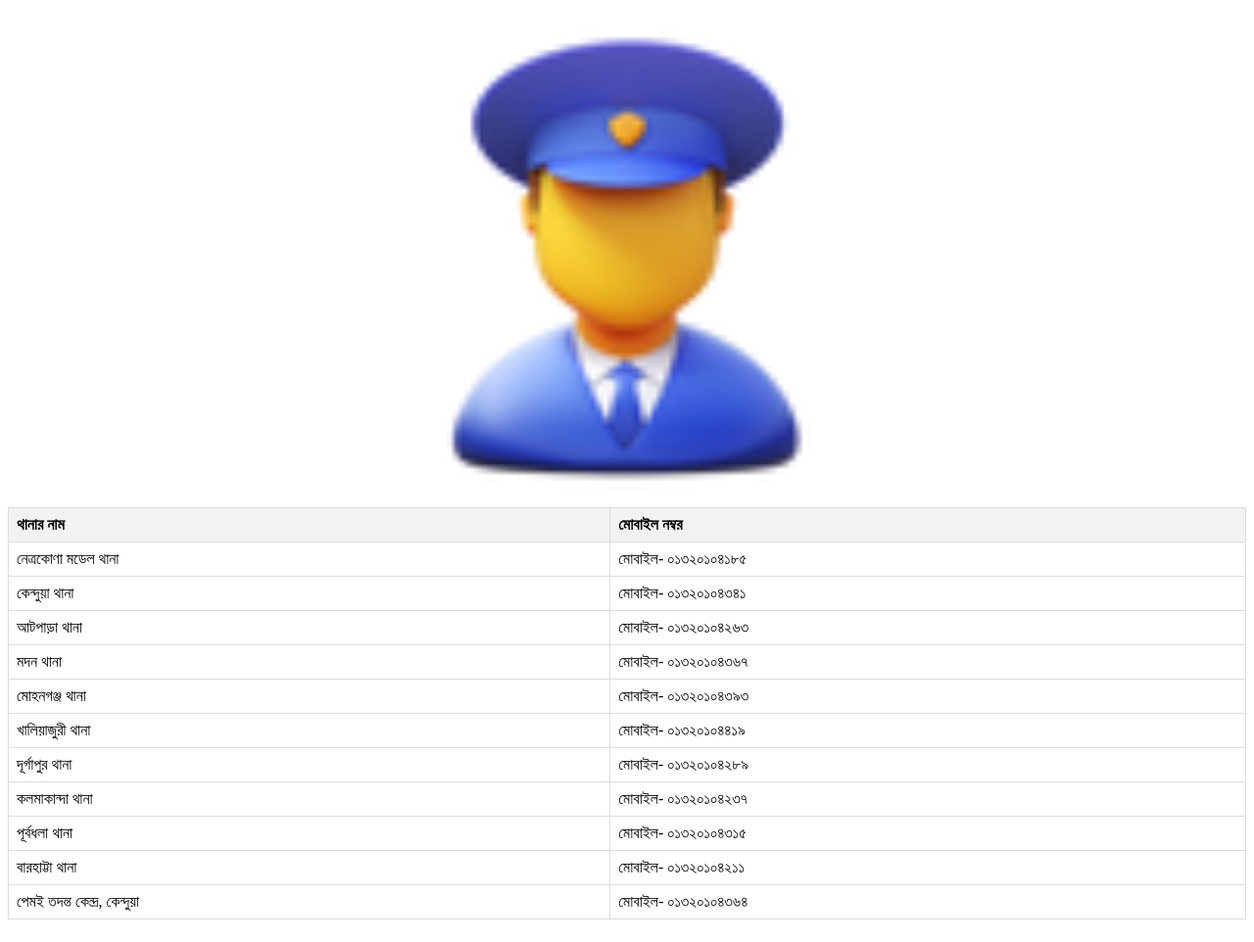
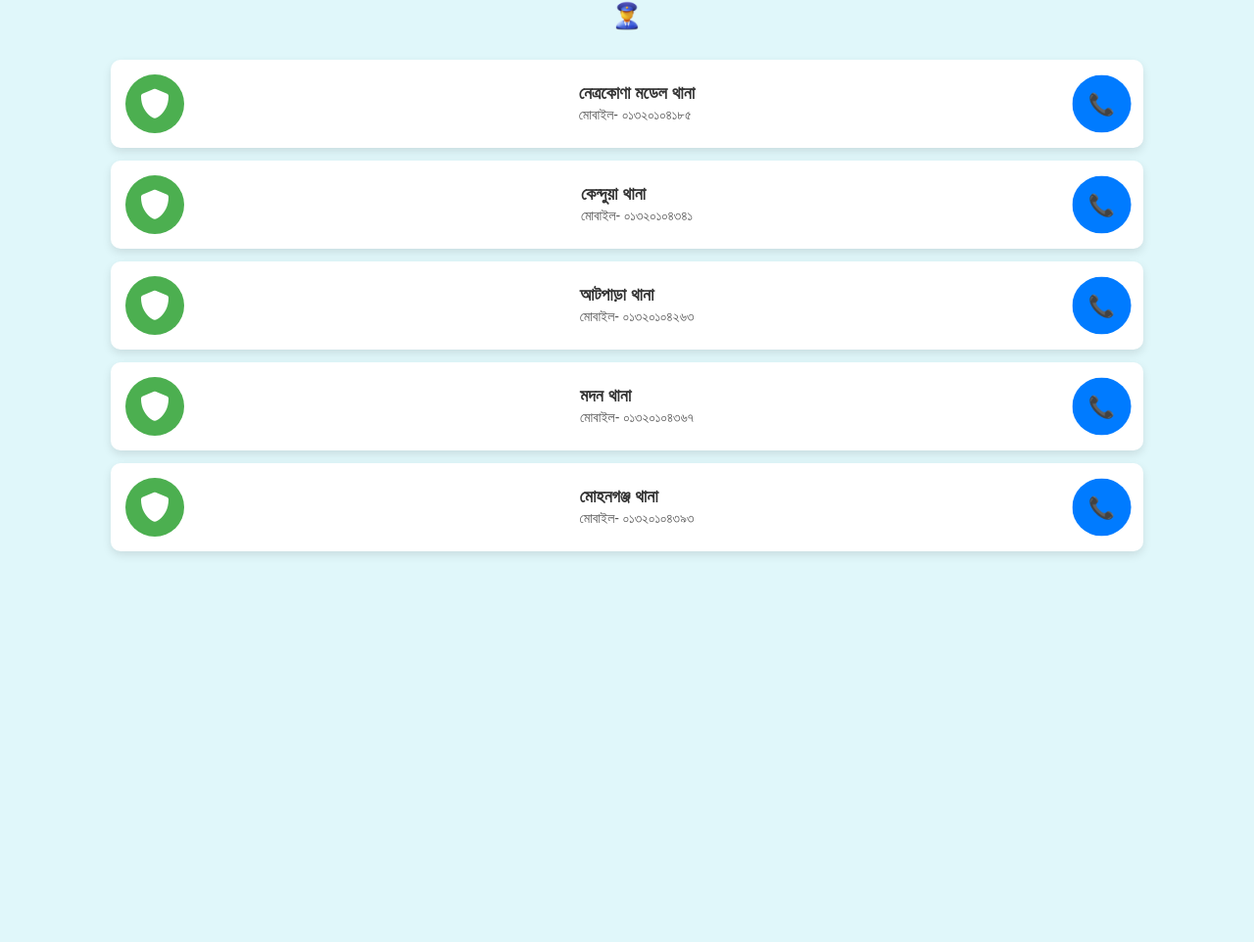
Before and after one commit to bdnetworks/bdnetworks.github.io, a plain HTML site: page police.html in a window 1280 px wide. Shown: the whole page at 98% size. After the commit the page ends 800 px from the top, so only its background shows below. Drawn offline with Linux system fonts and the light colour scheme.

Commit message:
Update police.html

```diff
--- a/police.html
+++ b/police.html
@@ -1,95 +1,209 @@
 <!DOCTYPE html>
-<html lang="en">
+<html lang="bn">
+<head>
+    <meta charset="UTF-8">
+    <meta name="viewport" content="width=device-width, initial-scale=1.0">
+    <title>কেন্দুয়া থানা এবং মোবাইল নম্বর</title>
+    <!-- Font Awesome CDN -->
+    <link href="https://cdnjs.cloudflare.com/ajax/libs/font-awesome/6.0.0-beta3/css/all.min.css" rel="stylesheet">
+    <style>
+        body {
+            font-family: Arial, sans-serif;
+            margin: 0;
+            padding: 0;
+            display: flex;
+            justify-content: center;
+            align-items: center;
+            flex-direction: column;
 
-<!-- Mirrored from designing-world.com/suha-3.3.0/vendors.html by HTTrack Website Copier/3.x [XR&CO'2014], Tue, 07 Jan 2025 14:37:36 GMT -->
-<head>
-    <meta charset="utf-8">
-    <meta name="viewport" content="width=device-width, initial-scale=1, maximum-scale=1, viewport-fit=cover, shrink-to-fit=no">
-    <meta name="description" content="Suha - Multipurpose E-commerce Mobile HTML Template">
-    <meta http-equiv="X-UA-Compatible" content="IE=edge">
-    <meta name="theme-color" content="#625AFA">
-    <meta name="apple-mobile-web-app-capable" content="yes">
-    <meta name="apple-mobile-web-app-status-bar-style" content="black">
-    <!-- The above tags *must* come first in the head, any other head content must come *after* these tags -->
-<center><img src="img/police.png" alt="police" width="40%" height="auto">
-<div class="table-container">
-<table>
-  <thead>
-    <tr>
-      <th>থানার নাম</th>
-      <th>মোবাইল নম্বর</th>
-    </tr>
-  </thead>
-  <tbody>
-    <tr>
-      <td data-label="Header 1">নেত্রকোণা মডেল থানা </td>
-      <td data-label="Header 2">মোবাইল- ০১৩২০১০৪১৮৫</td>
-    </tr>
-    <tr>
-      <td data-label="Header 1">কেন্দুয়া থানা</td>
-      <td data-label="Header 2">মোবাইল- ০১৩২০১০৪৩৪১</td>
-    </tr>
-    <tr>
-      <td data-label="Header 1">আটপাড়া থানা</td>
-      <td data-label="Header 2">মোবাইল- ০১৩২০১০৪২৬৩</td>
-    </tr>
-    <tr>
-      <td data-label="Header 1">মদন থানা</td>
-      <td data-label="Header 2">মোবাইল- ০১৩২০১০৪৩৬৭</td>
-    </tr>
-    <tr>
-      <td data-label="Header 1">মোহনগঞ্জ থানা</td>
-      <td data-label="Header 2">মোবাইল- ০১৩২০১০৪৩৯৩</td>
-    </tr>
-    <tr>
-      <td data-label="Header 1">খালিয়াজুরী থানা</td>
-      <td data-label="Header 2">মোবাইল- ০১৩২০১০৪৪১৯</td>
-    </tr>
-    <tr>
-      <td data-label="Header 1">দূর্গাপুর থানা</td>
-      <td data-label="Header 2">মোবাইল- ০১৩২০১০৪২৮৯</td>
-    </tr>
-    <tr>
-      <td data-label="Header 1">কলমাকান্দা থানা</td>
-      <td data-label="Header 2">মোবাইল- ০১৩২০১০৪২৩৭</td>
-    </tr>
-    <tr>
-      <td data-label="Header 1">পূর্বধলা থানা</td>
-      <td data-label="Header 2">মোবাইল- ০১৩২০১০৪৩১৫</td>
-    </tr>
-    <tr>
-      <td data-label="Header 1">বারহাট্টা থানা</td>
-      <td data-label="Header 2">মোবাইল- ০১৩২০১০৪২১১</td>
-    </tr>
-    <tr>
-      <td data-label="Header 1">পেমই তদন্ত কেন্দ্র, কেন্দুয়া</td>
-      <td data-label="Header 2">মোবাইল- ০১৩২০১০৪৩৬৪</td>
-    </tr>
+            background: #e0f7fa;
+            overflow: hidden;
+            animation: fadeIn 2s ease-in-out;
+        }
 
-  </tbody>
-</table>
-</div>
+        @keyframes fadeIn {
+            0% {
+                opacity: 0;
+            }
+            100% {
+                opacity: 1;
+            }
+        }
 
+        .container {
+            display: flex;
+            align-items: center;
+            background-color: #ffffff;
+            padding: 15px;
+            border-radius: 10px;
+            box-shadow: 0px 4px 10px rgba(0, 0, 0, 0.1);
+            margin: 5px 0;
+            width: 80%;
+            justify-content: space-between;
+            opacity: 0;
+            animation: fadeInUp 0.5s forwards;
+        }
 
-<style>
-.table-container {
-    overflow-x: auto;
-}
-table {
-    width: 100%;
-    border-collapse: collapse;
-    margin-bottom: 20px;
-    background-color: white;
-    min-width: 100%; /* Ensures horizontal scroll for small screens */
-}
-table, th, td {
-    border: 1px solid #ddd;
-}
-th, td {
-    padding: 8px;
-    text-align: left;
-}
-th {
-    background-color: #f2f2f2;
-}
-</style>
+        @keyframes fadeInUp {
+            0% {
+                opacity: 0;
+                transform: translateY(20px);
+            }
+            100% {
+                opacity: 1;
+                transform: translateY(0);
+            }
+        }
+
+        .icon {
+            width: 60px;
+            height: 60px;
+            border-radius: 50%;
+            display: flex;
+            justify-content: center;
+            align-items: center;
+            margin-right: 15px;
+            background-color: #4CAF50;
+            transition: transform 0.3s ease, background-color 0.3s ease;
+        }
+
+        .icon:hover {
+            transform: scale(1.1);
+            background-color: #ff5722;
+        }
+
+        .icon i {
+            font-size: 30px;
+            color: white;
+        }
+
+        .text {
+            font-size: 18px;
+            font-weight: bold;
+            color: #333;
+            text-align: left;
+        }
+
+        .text .phone {
+            font-size: 14px;
+            font-weight: normal;
+            color: #555;
+        }
+
+        /* Pulse animation for call button */
+        @keyframes pulse {
+            0% {
+                transform: scale(1);
+            }
+            50% {
+                transform: scale(1.1);
+            }
+            100% {
+                transform: scale(1);
+            }
+        }
+
+        .call-button {
+            background-color: #007BFF;
+            color: white;
+            border: none;
+            border-radius: 50%;
+            padding: 15px;
+            font-size: 20px;
+            cursor: pointer;
+            animation: pulse 1.5s infinite; /* Pulse animation */
+            transition: transform 0.3s ease;
+        }
+
+        .call-button:hover {
+            background-color: #0056b3;
+            transform: scale(1.1); /* Increase size on hover */
+        }
+
+        .content {
+            display: flex;
+            flex-direction: column;
+            align-items: center;
+            justify-content: center;
+            width: 100%;
+            padding-top: 20px;
+        }
+
+        .container {
+            margin-bottom: 8px;
+        }
+    </style>
+</head>
+<body>
+<center><img src="img/police.png" alt="police" width="40%" height="auto"></center>
+    <div class="content">
+        <!-- থানার তথ্য ১ -->
+        <div class="container">
+            <div class="icon">
+                <i class="fas fa-shield-alt"></i> <!-- Police Icon -->
+            </div>
+            <div class="text">
+                নেত্রকোণা মডেল থানা<br><span class="phone">মোবাইল- ০১৩২০১০৪১৮৫</span>
+            </div>
+            <a href="tel:+8801320104185">
+                <button class="call-button">📞</button>
+            </a>
+        </div>
+
+        <!-- থানার তথ্য ২ -->
+        <div class="container">
+            <div class="icon">
+                <i class="fas fa-shield-alt"></i> <!-- Police Icon -->
+            </div>
+            <div class="text">
+                কেন্দুয়া থানা<br><span class="phone">মোবাইল- ০১৩২০১০৪৩৪১</span>
+            </div>
+            <a href="tel:+8801320104341">
+                <button class="call-button">📞</button>
+            </a>
+        </div>
+
+        <!-- থানার তথ্য ৩ -->
+        <div class="container">
+            <div class="icon">
+                <i class="fas fa-shield-alt"></i> <!-- Police Icon -->
+            </div>
+            <div class="text">
+                আটপাড়া থানা<br><span class="phone">মোবাইল- ০১৩২০১০৪২৬৩</span>
+            </div>
+            <a href="tel:+8801320104263">
+                <button class="call-button">📞</button>
+            </a>
+        </div>
+
+        <!-- থানার তথ্য ৪ -->
+        <div class="container">
+            <div class="icon">
+                <i class="fas fa-shield-alt"></i> <!-- Police Icon -->
+            </div>
+            <div class="text">
+                মদন থানা<br><span class="phone">মোবাইল- ০১৩২০১০৪৩৬৭</span>
+            </div>
+            <a href="tel:+8801320104367">
+                <button class="call-button">📞</button>
+            </a>
+        </div>
+
+        <!-- থানার তথ্য ৫ -->
+        <div class="container">
+            <div class="icon">
+                <i class="fas fa-shield-alt"></i> <!-- Police Icon -->
+            </div>
+            <div class="text">
+                মোহনগঞ্জ থানা<br><span class="phone">মোবাইল- ০১৩২০১০৪৩৯৩</span>
+            </div>
+            <a href="tel:+8801320104393">
+                <button class="call-button">📞</button>
+            </a>
+        </div>
+
+        <!-- Additional stations can follow the same structure -->
+
+    </div>
+</body>
+</html>
```
